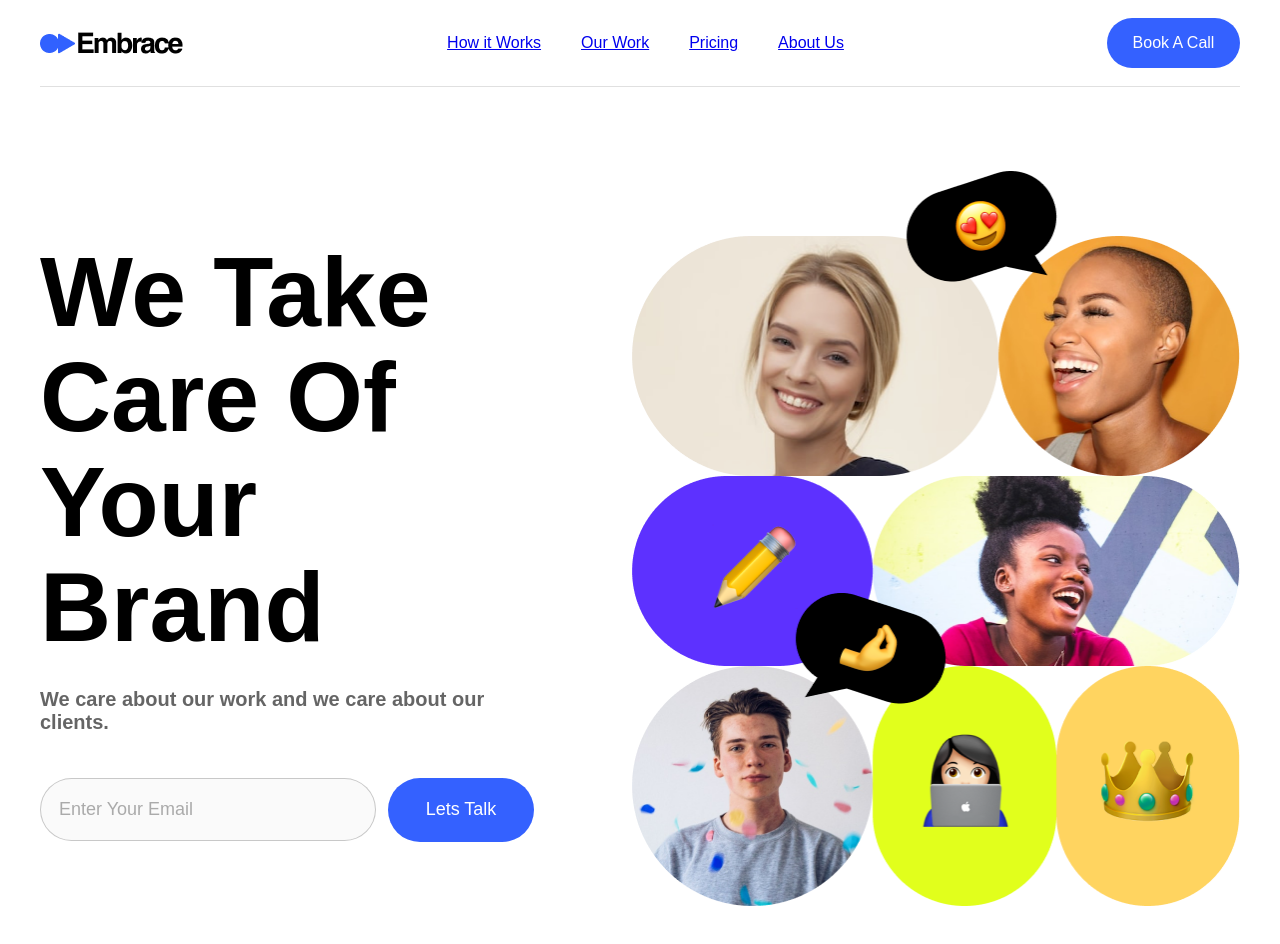
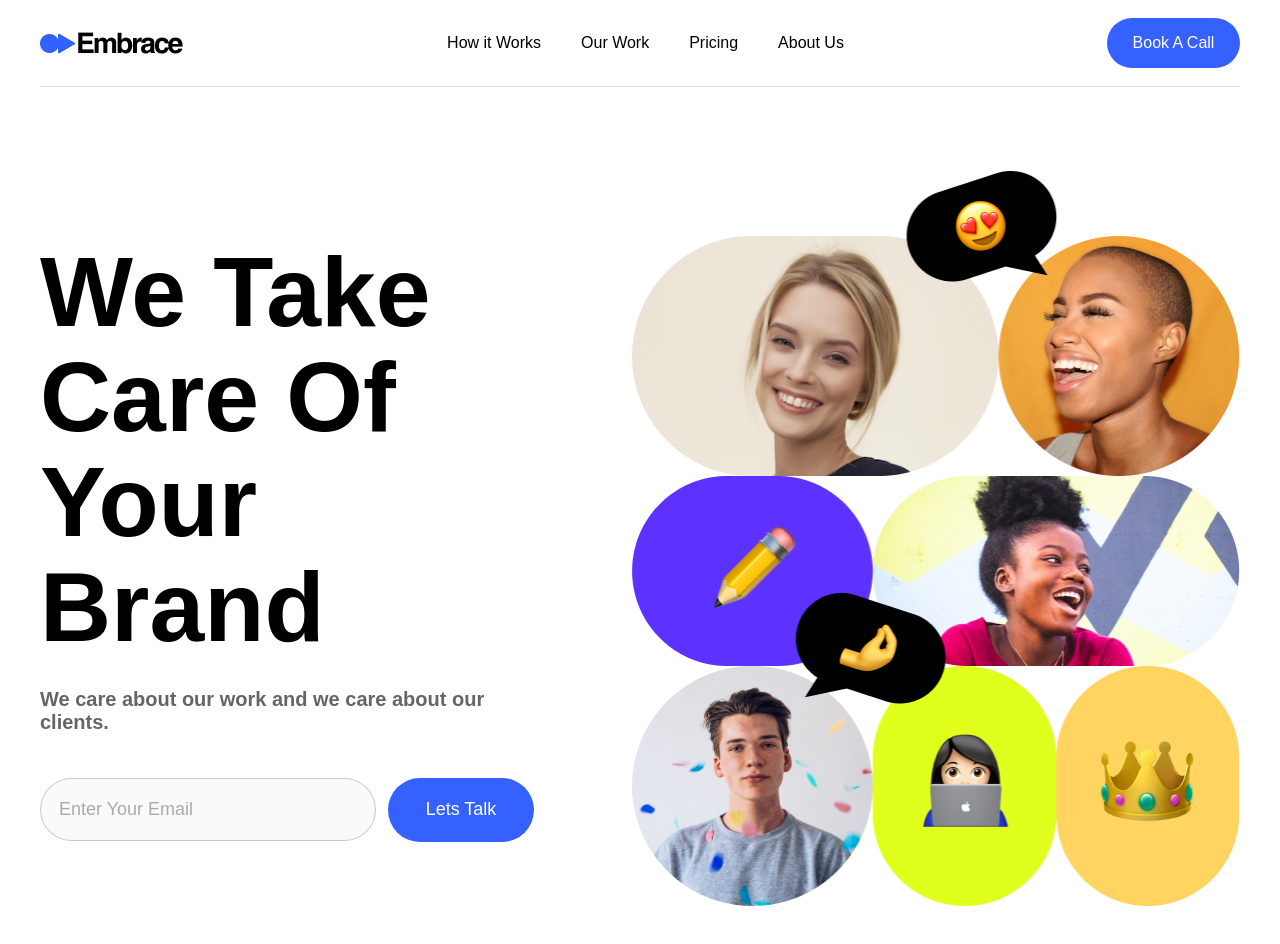
Before and after one commit to Glitzypanic/marketing-landingPage, a React (Vite) app: page / in a window 1280 px wide. Shown: the top 944 px of the page. Built offline with nearby package versions, Linux system fonts and the light colour scheme.

Commit message:
refactor: Update NavBar component styling and structure

```diff
--- a/src/Styles/Components/NavBar.css
+++ b/src/Styles/Components/NavBar.css
@@ -14,6 +14,10 @@
     list-style: none;
 
     gap: 40px;
+    & a {
+      text-decoration: none;
+      color: black;
+    }
   }
   & .main-nav__cta {
     font-size: 16px;
```
